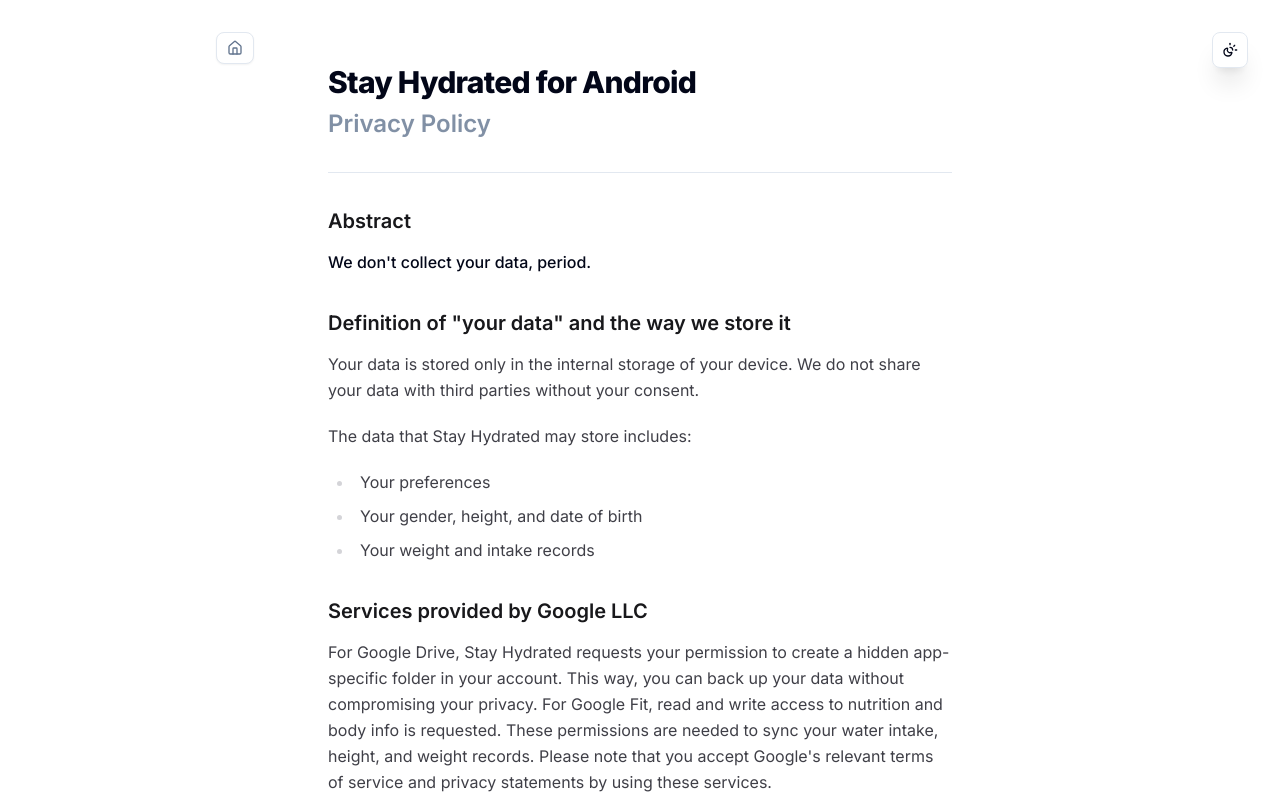
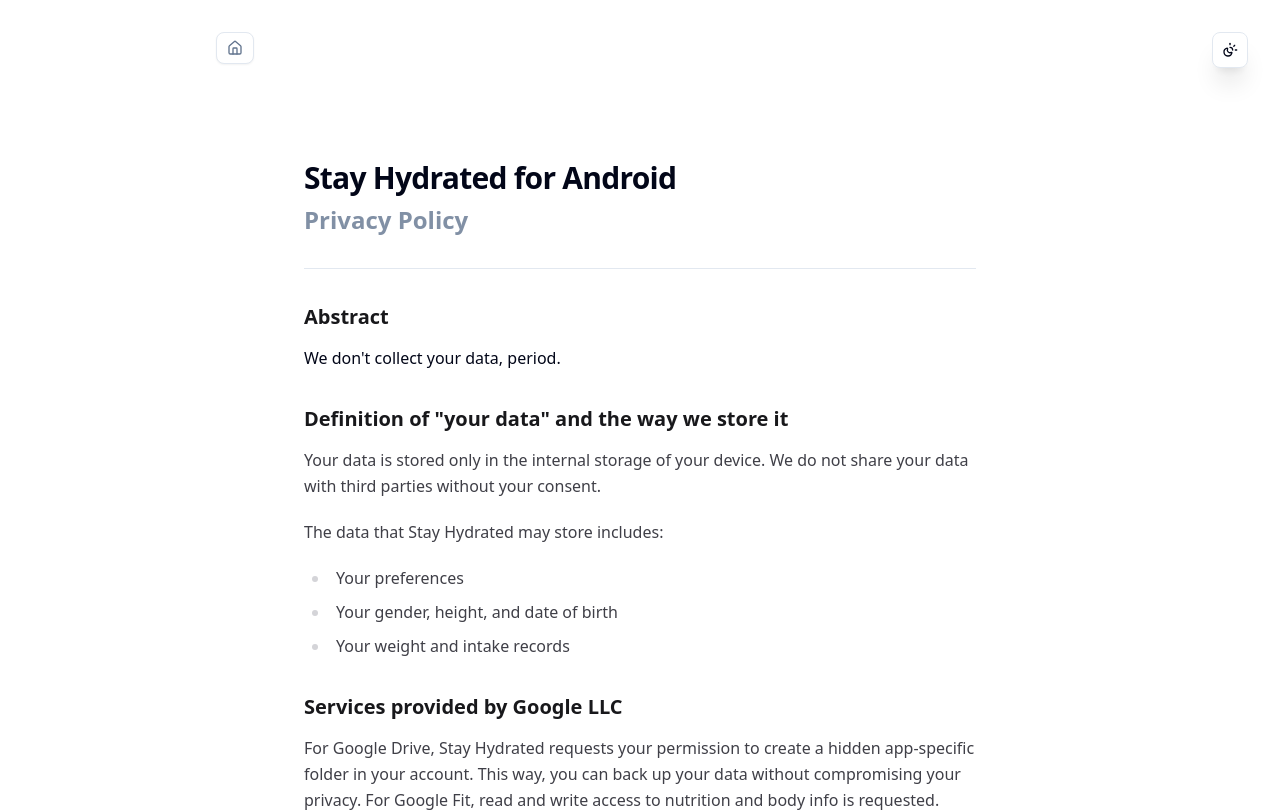
Before and after one commit to gndzkrkc/gndzkrkc.com, a Next.js app: page /en/projects/stay-hydrated/policy in a window 1280 px wide. Shown: the top 812 px of the page. Built offline with nearby package versions, Linux system fonts and the light colour scheme.

Commit message:
chore(ui): Simplify layout structure and adjust spacings

```diff
--- a/src/app/[locale]/layout.tsx
+++ b/src/app/[locale]/layout.tsx
@@ -12,7 +12,7 @@
   subsets: ['latin'],
 });
 
-const jetbrainsMono = JetBrains_Mono({
+const jbMono = JetBrains_Mono({
   variable: '--font-mono',
   subsets: ['latin'],
 });
@@ -42,9 +42,7 @@
 
   return (
     <html lang={locale} suppressHydrationWarning>
-      <body
-        className={`${inter.variable} ${jetbrainsMono.variable} antialiased`}
-      >
+      <body className={`${inter.variable} ${jbMono.variable} antialiased`}>
         <ThemeProvider
           attribute="class"
           defaultTheme="system"
@@ -52,9 +50,13 @@
           disableTransitionOnChange
         >
           <NextIntlClientProvider>
-            <BreadcrumbNavigation />
-            {children}
-            <ThemeToggle />
+            <div className="min-h-screen">
+              <BreadcrumbNavigation />
+              <ThemeToggle />
+              <div className="pt-8 pb-24 md:pt-24 md:pb-48 px-6">
+                {children}
+              </div>
+            </div>
           </NextIntlClientProvider>
         </ThemeProvider>
       </body>
--- a/src/app/[locale]/projects/stay-hydrated/policy/page.tsx
+++ b/src/app/[locale]/projects/stay-hydrated/policy/page.tsx
@@ -24,8 +24,7 @@
   const t = useTranslations('projects.stay-hydrated.privacy-policy');
 
   return (
-    <div className="min-h-screen bg-background font-sans">
-      <main className="container max-w-2xl mx-auto px-6 pb-24">
+    <main className="container max-w-2xl mx-auto">
       {/* HEADER SECTION */}
       <div className="mb-8">
         <h1 className="text-3xl font-extrabold tracking-tight mb-2 text-foreground">
@@ -42,9 +41,7 @@
       <article className="prose prose-zinc dark:prose-invert max-w-none leading-relaxed">
         {/* 1. Abstract */}
         <h3>{t('abstract.title')}</h3>
-          <p className="font-medium text-foreground">
-            {t('abstract.statement')}
-          </p>
+        <p className="font-medium text-foreground">{t('abstract.statement')}</p>
 
         {/* 2. Data Storage */}
         <h3>{t('data-storage.title')}</h3>
@@ -83,6 +80,5 @@
         <p>{t('footer.last-updated')}</p>
       </div>
     </main>
-    </div>
   );
 }
```
Lines whose indentation alone changed are shown as unchanged.
